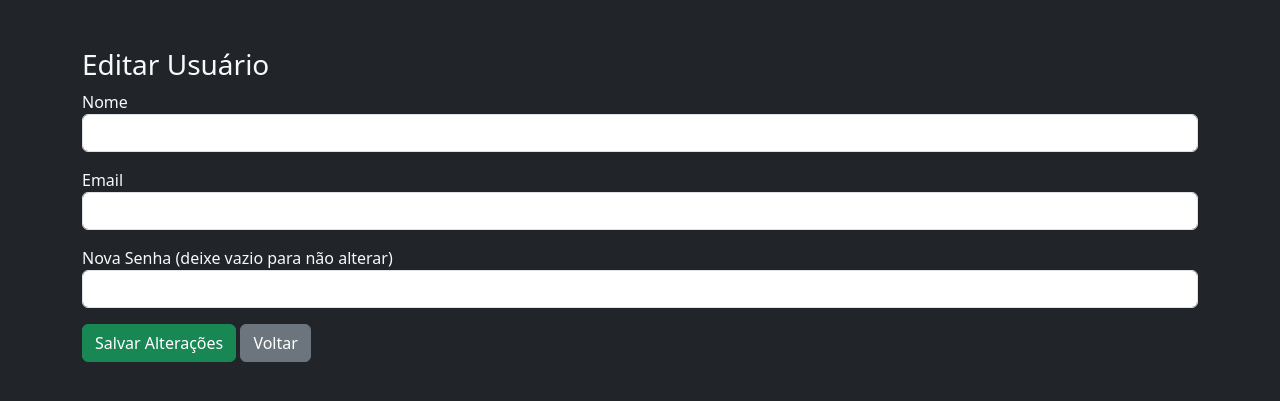
After one commit to iproleplay/controle-financeiro, a Flask app: page /admin/editar/1 in a window 1280 px wide. The commit adds this page. Shown: the top 401 px of the page. Run offline with Flask 3, Linux system fonts and the light colour scheme; a user stored in the database is signed in; data that the repository does not hold is empty; some libraries are stand-ins or nearby versions.

Commit message:
admin edit and delete users

```diff
--- a/app.py
+++ b/app.py
@@ -266,3 +266,57 @@ def admin():
     conn.close()
 
     return render_template("admin.html", usuarios=usuarios)
+
+@app.route("/admin/editar/<int:user_id>", methods=["GET", "POST"])
+def editar_usuario(user_id):
+
+    if "usuario_id" not in session:
+        return redirect("/")
+
+    conn = get_connection()
+    cursor = conn.cursor()
+
+    if request.method == "POST":
+        nome = request.form["nome"]
+        email = request.form["email"]
+        senha = request.form.get("senha")
+
+        if senha:
+            senha_hash = generate_password_hash(senha)
+            cursor.execute("""
+                UPDATE usuarios
+                SET nome=%s, email=%s, senha=%s
+                WHERE id=%s
+            """, (nome, email, senha_hash, user_id))
+        else:
+            cursor.execute("""
+                UPDATE usuarios
+                SET nome=%s, email=%s
+                WHERE id=%s
+            """, (nome, email, user_id))
+
+        conn.commit()
+        conn.close()
+        return redirect("/admin")
+
+    cursor.execute("SELECT id, nome, email FROM usuarios WHERE id=%s", (user_id,))
+    usuario = cursor.fetchone()
+
+    conn.close()
+
+    return render_template("editar_usuario.html", usuario=usuario)
+
+@app.route("/admin/excluir/<int:user_id>")
+def excluir_usuario(user_id):
+
+    if "usuario_id" not in session:
+        return redirect("/")
+
+    conn = get_connection()
+    cursor = conn.cursor()
+
+    cursor.execute("DELETE FROM usuarios WHERE id=%s", (user_id,))
+    conn.commit()
+    conn.close()
+
+    return redirect("/admin")
--- /dev/null
+++ b/templates/editar_usuario.html
@@ -0,0 +1,34 @@
+<!DOCTYPE html>
+<html>
+<head>
+    <title>Editar Usuário</title>
+    <link href="https://cdn.jsdelivr.net/npm/bootstrap@5.3.3/dist/css/bootstrap.min.css" rel="stylesheet">
+</head>
+<body class="bg-dark text-light">
+
+<div class="container mt-5">
+    <h3>Editar Usuário</h3>
+
+    <form method="POST">
+        <div class="mb-3">
+            <label>Nome</label>
+            <input type="text" name="nome" value="{{ usuario.nome }}" class="form-control" required>
+        </div>
+
+        <div class="mb-3">
+            <label>Email</label>
+            <input type="email" name="email" value="{{ usuario.email }}" class="form-control" required>
+        </div>
+
+        <div class="mb-3">
+            <label>Nova Senha (deixe vazio para não alterar)</label>
+            <input type="password" name="senha" class="form-control">
+        </div>
+
+        <button class="btn btn-success">Salvar Alterações</button>
+        <a href="/admin" class="btn btn-secondary">Voltar</a>
+    </form>
+</div>
+
+</body>
+</html>
```
Also changed, not shown: templates/admin.html (+9 -5 lines).
